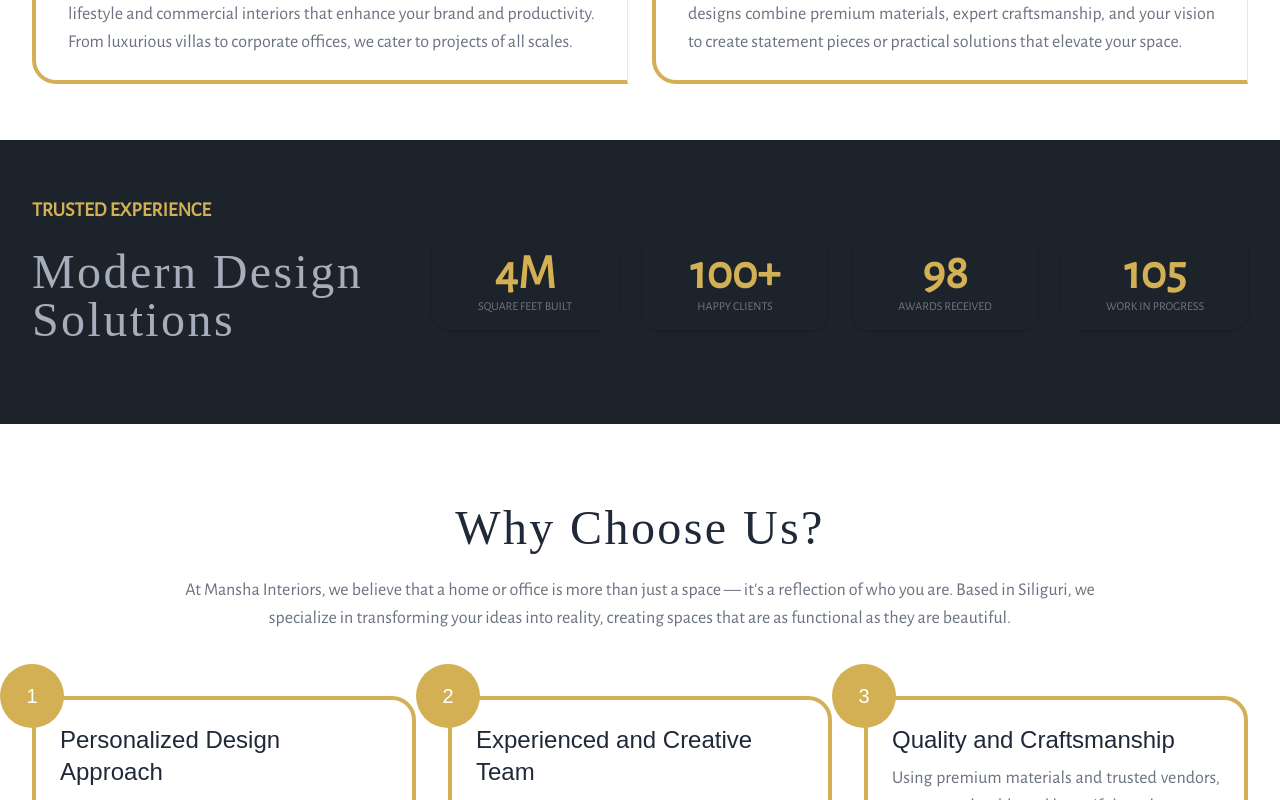
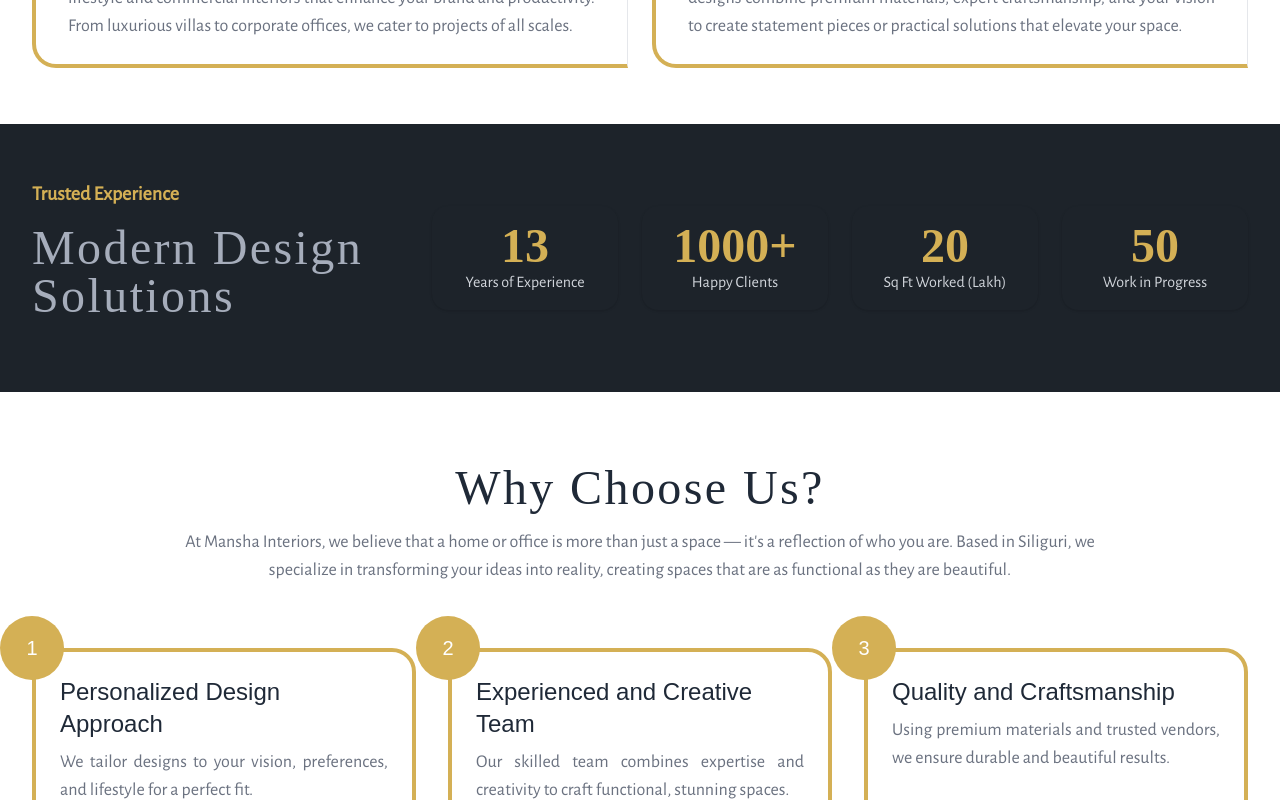
Before and after one commit to arkediagithub/mansha-interiors-website, a React (Vite) app: page / in a window 1280 px wide. Shown: the part 2000-2800 px from the top of the page. Built offline with nearby package versions, Linux system fonts and the light colour scheme.

Commit message:
minor changes

```diff
--- a/src/components/Header.jsx
+++ b/src/components/Header.jsx
@@ -110,7 +110,7 @@ const Header = () => {
         transition: "transform 400ms ease",
       }}
     >
-      <div className="navbar bg-base-100 px-4">
+      <div className="navbar bg-base-100 px-5">
         {/* logo */}
         <div className="flex-1">
           <Link to="/">
--- /dev/null
+++ b/src/components/RandomQuote.jsx
@@ -0,0 +1,77 @@
+import { IconQuote } from "@tabler/icons-react";
+import { useState } from "react";
+import { twMerge } from "tailwind-merge";
+
+const quotes = [
+  {
+    text: "Your home should tell the story of who you are, and be a collection of what you love.",
+    author: "Nate Berkus",
+  },
+  {
+    text: "Design is not just what it looks like and feels like. Design is how it works.",
+    author: "Steve Jobs",
+  },
+  {
+    text: "Simplicity is the ultimate sophistication.",
+    author: "Leonardo da Vinci",
+  },
+  {
+    text: "Be faithful to your own taste, because nothing you really like is ever out of style.",
+    author: "Billy Baldwin",
+  },
+  {
+    text: "An interior is the natural projection of the soul.",
+    author: "Coco Chanel",
+  },
+  {
+    text: "We shape our homes and then our homes shape us.",
+    author: "Winston Churchill",
+  },
+  {
+    text: "The best rooms have something to say about the people who live in them.",
+    author: "David Hicks",
+  },
+  {
+    text: "Luxury is when it seems flawless, when you reach the right balance between all elements.",
+    author: "Jean-Louis Deniot",
+  },
+  {
+    text: "The essence of interior design will always be about people and how they live.",
+    author: "Albert Hadley",
+  },
+  {
+    text: "Decorating golden rule: Live with what you love.",
+    author: "Unknown",
+  },
+];
+
+export default function RandomQuote() {
+  const [quote, setQuote] = useState(
+    quotes[Math.floor(Math.random() * quotes.length)]
+  );
+
+  //   const getNewQuote = () => {
+  //     const randomIndex = Math.floor(Math.random() * quotes.length);
+  //     setQuote(quotes[randomIndex]);
+  //   };
+
+  return (
+    <div
+      data-theme="dark"
+      className={twMerge("flex flex-col items-center justify-center h-36 px-4")}
+    >
+      <p className="text-lg font-medium text-center text-gray-300 flex gap-1">
+        <IconQuote stroke={2} className="-rotate-180" />
+        {quote.text}
+        <IconQuote stroke={2} />
+      </p>
+      <p className="text-sm text-gray-400 mt-2">- {quote.author}</p>
+      {/* <button
+        onClick={getNewQuote}
+        className="mt-4 px-4 py-2 bg-blue-600 text-white rounded-lg hover:bg-blue-700 transition-all"
+      >
+        New Quote
+      </button> */}
+    </div>
+  );
+}
--- a/src/components/SectionHeading.jsx
+++ b/src/components/SectionHeading.jsx
@@ -4,7 +4,7 @@ const SectionHeading = ({ children, className = "" }) => {
   return (
     <h2
       className={twMerge(
-        "text-3xl lg:text-5xl tracking-wider my-3 md:my-6 font-league-spartan-variable",
+        "text-3xl lg:text-5xl tracking-wider my-2 md:my-4 font-league-spartan-variable",
         className
       )}
     >
--- a/src/components/SectionParagraph.jsx
+++ b/src/components/SectionParagraph.jsx
@@ -4,7 +4,7 @@ const SectionParagraph = ({ children, className = "" }) => {
   return (
     <p
       className={twMerge(
-        "text-gray-500 text-base lg:text-lg text-justify font-inter-variable mt-3",
+        "text-gray-500 text-base lg:text-lg text-justify mt-2",
         className
       )}
     >
--- a/src/components/StatsCounter.jsx
+++ b/src/components/StatsCounter.jsx
@@ -1,5 +1,6 @@
 import { useState, useEffect, useRef } from "react";
 import { motion, useAnimation, useInView } from "motion/react";
+import { twMerge } from "tailwind-merge";
 
 const StatsCounter = ({
   minimum = 0,
@@ -38,7 +39,7 @@ const StatsCounter = ({
   return (
     <motion.div
       ref={ref}
-      className={className}
+      className={twMerge("font-league-spartan-variable", className)}
       initial="hidden"
       animate={controls}
       variants={{
--- a/src/components/home-page/AchievementSection.jsx
+++ b/src/components/home-page/AchievementSection.jsx
@@ -10,8 +10,11 @@ const AchievementSection = () => {
     >
       <div className="container mx-auto flex flex-col lg:flex-row gap-4 md:gap-8">
         <div id="achievementHeading" className="lg:max-w-lg">
+          {/* <p className="text-accent text-xl font-semibold md:font-bold">
+            TRUSTED EXPERIENCE
+          </p> */}
           <p className="text-accent text-xl font-semibold md:font-bold">
-            TRUSTED EXPERIENCE
+            Trusted Experience
           </p>
           <SectionHeading>Modern Design Solutions</SectionHeading>
         </div>
@@ -25,15 +28,14 @@ const AchievementSection = () => {
               <div className="stat-value text-accent">
                 <StatsCounter
                   minimum={0}
-                  maximum={4}
+                  maximum={13}
                   delay={100}
-                  suffix="M"
                   className="lg:text-5xl"
                 />
               </div>
-              <div className="stat-desc whitespace-normal">
-                SQUARE FEET BUILT
-              </div>
+              <p className="stat-desc whitespace-normal text-base text-gray-300">
+                Years of Experience
+              </p>
             </div>
           </div>
 
@@ -42,13 +44,16 @@ const AchievementSection = () => {
               <div className="stat-value text-accent">
                 <StatsCounter
                   minimum={0}
-                  maximum={100}
-                  delay={20}
+                  maximum={1000}
+                  incrementBy={10}
+                  delay={10}
                   suffix="+"
                   className="lg:text-5xl"
                 />
               </div>
-              <div className="stat-desc whitespace-normal">HAPPY CLIENTS</div>
+              <p className="stat-desc whitespace-normal text-base text-gray-300">
+                Happy Clients
+              </p>
             </div>
           </div>
 
@@ -57,12 +62,14 @@ const AchievementSection = () => {
               <div className="stat-value text-accent">
                 <StatsCounter
                   minimum={0}
-                  maximum={98}
-                  delay={20}
+                  maximum={20}
+                  delay={100}
                   className="lg:text-5xl"
                 />
               </div>
-              <div className="stat-desc whitespace-normal">AWARDS RECEIVED</div>
+              <p className="stat-desc whitespace-normal text-base text-gray-300">
+                Sq Ft Worked (Lakh)
+              </p>
             </div>
           </div>
 
@@ -71,14 +78,14 @@ const AchievementSection = () => {
               <div className="stat-value text-accent">
                 <StatsCounter
                   minimum={0}
-                  maximum={105}
-                  delay={20}
+                  maximum={50}
+                  delay={30}
                   className="lg:text-5xl"
                 />
               </div>
-              <div className="stat-desc whitespace-normal">
-                WORK IN PROGRESS
-              </div>
+              <p className="stat-desc whitespace-normal text-base text-gray-300">
+                Work in Progress
+              </p>
             </div>
           </div>
         </div>
--- a/src/components/home-page/ContactSection.jsx
+++ /dev/null
@@ -1,39 +0,0 @@
-import { contactInfo } from "../../data/contact";
-import Reveal from "../Reveal";
-import SectionWrapper from "../SectionWrapper";
-
-const ContactSection = () => {
-  return (
-    <SectionWrapper id="home_page_contact_section">
-      <div className="flex flex-col justify-center items-center">
-        <Reveal>
-          <h2 className="text-2xl sm:text-4xl tracking-wider text-balance text-center my-2 md:my-6">
-            Have Any Questions Contact Us
-          </h2>
-        </Reveal>
-      </div>
-
-      <div className="grid grid-cols-1 sm:grid-cols-2 gap-4 my-10">
-        {contactInfo.map((contact) => (
-          <Reveal key={contact.id} className="w-full">
-            <div className="flex flex-col items-center justify-center sm:flex-row gap-1 sm:gap-4">
-              <div className="w-[70px] sm:w-[100px] h-[70px] sm:h-[100px] flex items-center justify-center rounded-full bg-accent">
-                <contact.icon stroke={2} size={"40%"} color="white" />
-              </div>
-              <div className="w-[70%] flex flex-col justify-center">
-                <h3 className="text-xl md:text-2xl max-sm:text-center">
-                  {contact.title}
-                </h3>
-                <p className="md:text-lg max-sm:text-center">
-                  {contact.description}
-                </p>
-              </div>
-            </div>
-          </Reveal>
-        ))}
-      </div>
-    </SectionWrapper>
-  );
-};
-
-export default ContactSection;
--- a/src/components/home-page/FeaturesSection.jsx
+++ b/src/components/home-page/FeaturesSection.jsx
@@ -8,8 +8,11 @@ const FeaturesSection = () => {
     <SectionWrapper id="home_page_feature_section" className="md:mt-32">
       <div id="features_headings">
         <Reveal>
+          {/* <p className="text-accent text-xl font-semibold md:font-bold">
+            OUR SERVICES
+          </p> */}
           <p className="text-accent text-xl font-semibold md:font-bold">
-            OUR SERVICES
+            What We Do
           </p>
         </Reveal>
         <Reveal>
--- a/src/layout/AppLayout.jsx
+++ b/src/layout/AppLayout.jsx
@@ -3,6 +3,7 @@ import Header from "../components/Header";
 import Footer from "../components/Footer";
 import ScrollToTop from "../components/ScrollToTop";
 import FloatingSocialIcons from "../components/FloatingSocialIcons";
+import RandomQuote from "../components/RandomQuote";
 
 const AppLayout = () => {
   return (
@@ -13,6 +14,7 @@ const AppLayout = () => {
         <ScrollToTop />
         <FloatingSocialIcons />
       </main>
+      <RandomQuote />
       <Footer />
     </div>
   );
--- a/src/pages/AboutUsPage.jsx
+++ b/src/pages/AboutUsPage.jsx
@@ -18,6 +18,7 @@ const AboutUsPage = () => {
     <>
       <MetaTags title="About Us | Mansha Interior" />
       <PageHeader title={aboutUsContent.title} />
+
       <AboutPageIntro />
 
       <FounderSection />
--- a/src/pages/HomePage.jsx
+++ b/src/pages/HomePage.jsx
@@ -1,7 +1,6 @@
-import { useEffect } from "react";
+// import { useEffect } from "react";
 import AboutSection from "../components/home-page/AboutSection";
 import AchievementSection from "../components/home-page/AchievementSection";
-// import ContactSection from "../components/home-page/ContactSection";
 import FeaturesSection from "../components/home-page/FeaturesSection";
 import HeroSection from "../components/home-page/HeroSection";
 import MetaTags from "../components/MetaTags";
@@ -9,12 +8,12 @@ import CTASection from "../components/CTASection";
 import WhyChooseUsSection from "../components/home-page/WhyChooseUsSection";
 
 export const HomePage = () => {
-  useEffect(() => {
-    window.scrollTo({
-      top: 0,
-      behavior: "smooth",
-    });
-  }, []);
+  // useEffect(() => {
+  //   window.scrollTo({
+  //     top: 0,
+  //     behavior: "smooth",
+  //   });
+  // }, []);
 
   return (
     <>
```
Also changed, not shown: src/components/home-page/AboutSection.jsx (+7 -18 lines).
